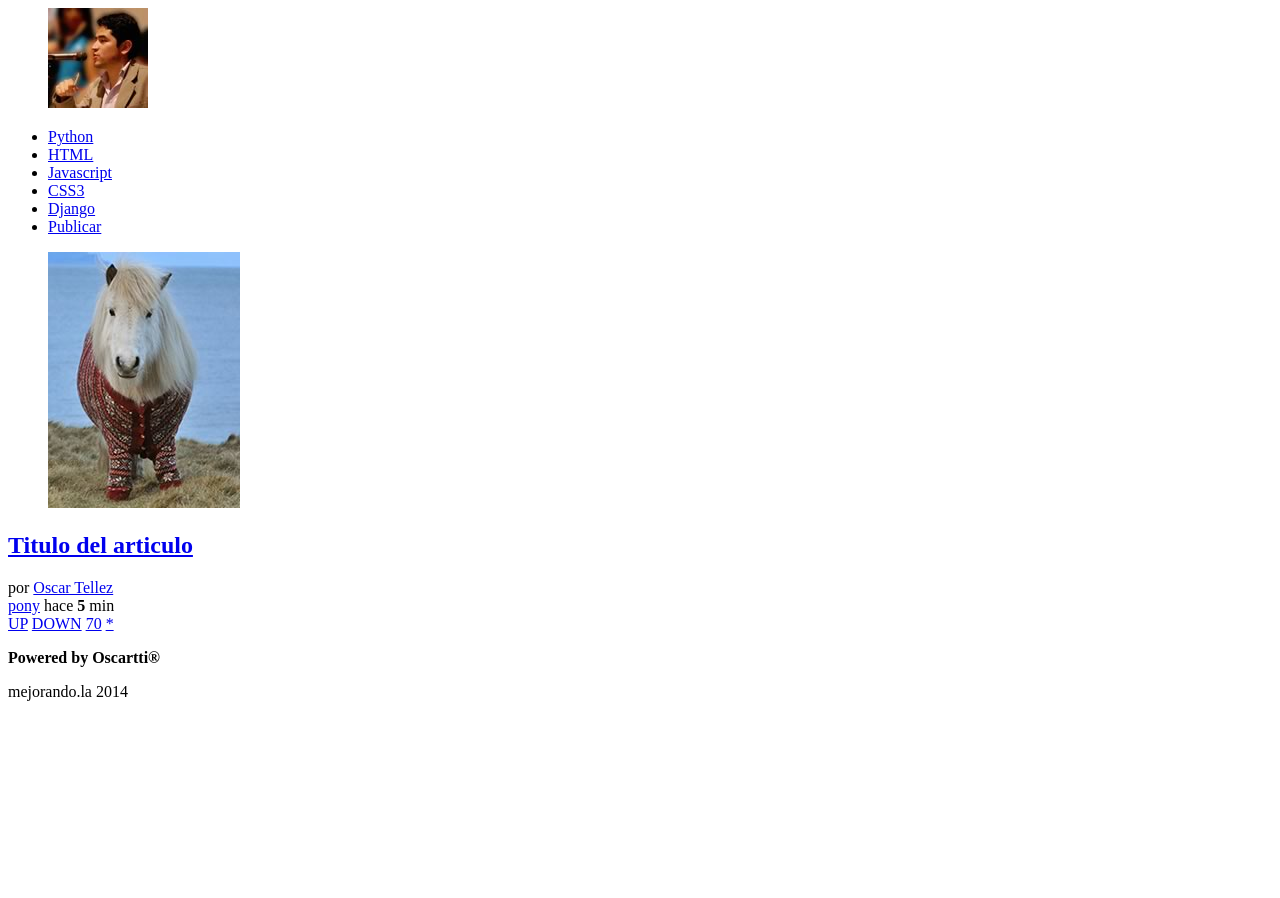
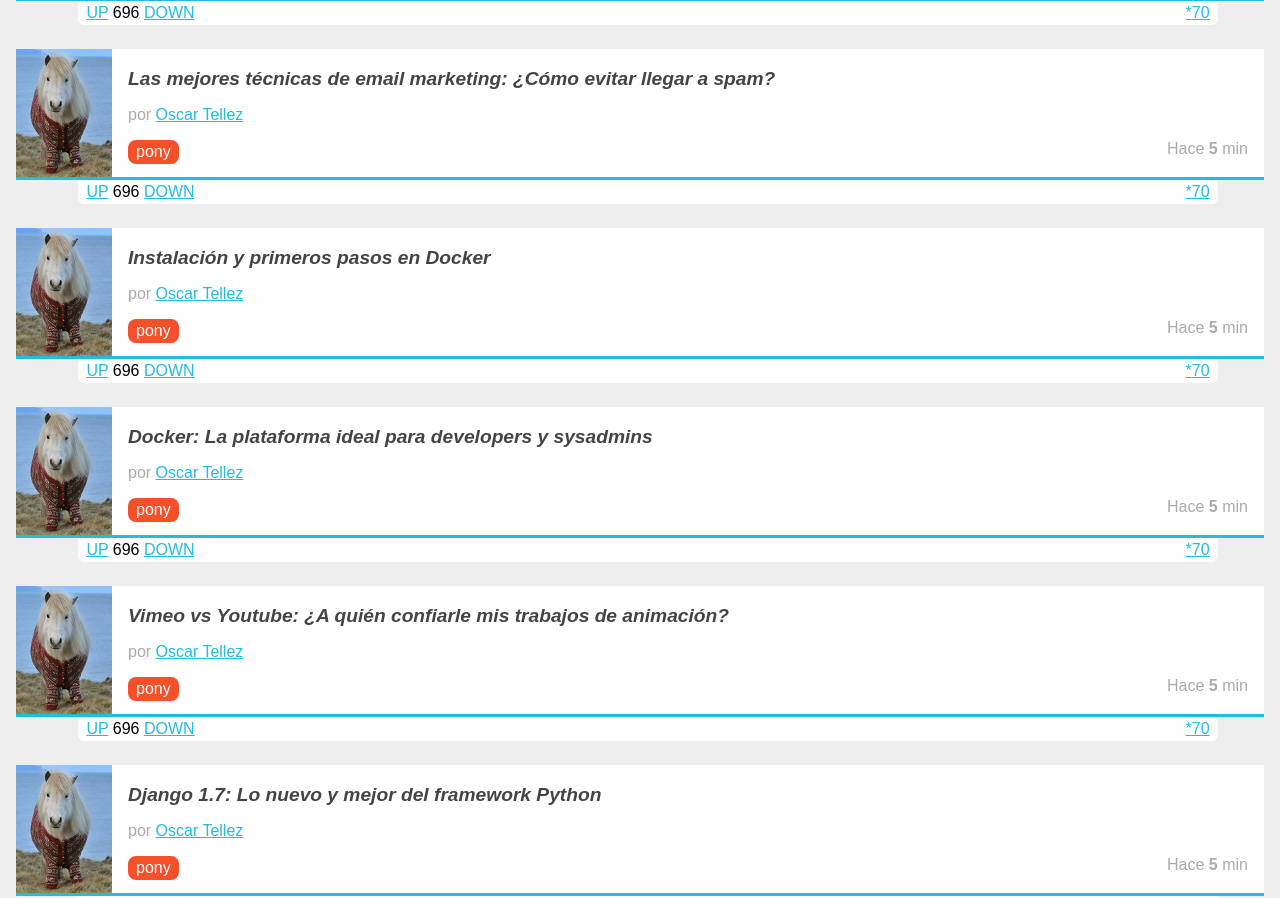
Before and after one commit to oscartzgz/mla-cdwPuls2014, a plain HTML site: page index.html in a window 1280 px wide. Shown: the part 252-1150 px from the top of the page. Before the commit the page ends 969 px from the top, so only its background shows below. Drawn offline with Linux system fonts and the light colour scheme.

Commit message:
HTML y CSS completados

```diff
--- /dev/null
+++ b/css/estilos.css
@@ -0,0 +1,187 @@
+a{
+	color: #22BCE0;
+}
+
+body{
+	background: #EEEEEE;
+	font-family: Arial;
+	font-size: 16px;
+}
+
+
+
+footer{
+	color: rgba(255,255,255,0.8);
+	background: #22BCE0;
+	text-align: center;
+	padding: 1em;
+}
+
+footer p:first-child{
+	margin-bottom: 0;
+}
+footer p:last-child{
+	margin-top: 0;
+}
+
+footer p:last-child:before{
+	content: "- "
+}
+
+footer p:last-child:after{
+	content: " -"
+}
+
+
+
+
+header figure{
+	margin: 0;
+	float: left;
+}
+
+header{
+	background: #343B54;
+	color: white;
+	padding: 0.5em;
+	overflow: hidden;
+	position: relative;
+}
+
+header h1{
+	font-size: 1.2em;
+	font-weight: normal;
+	margin: 0.2em 70px 0 0;
+}
+
+header #avatar{
+	margin: 0.5em 0.5em 0 0;
+	position: absolute;
+	right: 0;
+	top: 0;
+}
+
+header #avatar img{
+	border-radius: 50%;
+	width: 55px;
+	display: inline-block;
+}
+
+header #logo img{
+	width: 52px;
+	border-right: 1px solid white;
+	padding-right: .5em;
+	margin-right: .5em;
+}
+
+nav{
+	background: #80BCA3;
+	padding: 0 .5em;
+	position: relative;
+}
+
+nav ul{
+	list-style: none;
+	margin: 0;
+	padding: 0;
+}
+
+nav ul #publicar_nav{
+	position: absolute;
+	top: -.25em;
+	right: 0;
+}
+
+nav ul #publicar_nav a{
+	background: #22BCE0;
+	border-radius: .4em;
+	box-shadow: rgba(0,0,0,0.5) 5px 5px 15px;
+	padding: .7em 1em;
+	font-style: italic;
+	text-decoration: none;
+	text-shadow: rgba(0,0,0,0.5) 2px 2px 5px;
+}
+
+nav ul li{
+	display: inline-block;
+	margin: 0 1em 0 0;
+}
+
+nav ul li a{
+	color: white;
+	display: block;
+	padding: 0.5em 0;
+}
+
+
+#contenido{
+	margin: 1em;
+}
+
+#contenido .item{
+	background: white;
+	border-bottom: 3px solid #22BCE0;
+	margin-bottom: 3em;
+	min-height: 128px;
+	position: relative;
+}
+
+#contenido .item .autor_item{
+	color: #AAA;
+}
+
+#contenido .item .datos_item{
+	text-align:  right;
+	margin: 1em 1em 0 0;
+}
+
+#contenido .item .datos_item .fecha_item{
+	color: #AAA;
+}
+
+#contenido .item .datos_item .tag_item{
+	background: #F4502A;
+	border-radius: .5em;
+	color: white;
+	display: inline-block;
+	float: left;
+	padding: 0.2em .5em;
+	text-decoration:  none;
+}
+
+#contenido .item .imagen_item{
+	margin: 0;
+	float: left;
+	margin: 0 1em 0 0;
+}
+
+#contenido .item .imagen_item img{
+	width: 96px;
+}
+
+#contenido .item .titulo_item{
+	font-size: 1.2em;
+	font-style: italic;
+	padding: 1em 1em 0 0;
+}
+
+#contenido .item .titulo_item a{
+	color: #444;
+	text-decoration: none;
+}
+
+#contenido .item .votacion{
+	background: white;
+	border-radius: 0 0 .4em .4em;
+	left: 5%;
+	margin-top: 3px;
+	padding: .2em .5em;
+	position: absolute;
+	top: 100%;
+	width: 90%;
+}
+
+#contenido .item .votacion .comentarios_item,
+#contenido .item .votacion .guardar_item{
+	float: right;
+}
--- a/index.html
+++ b/index.html
@@ -2,9 +2,10 @@
 <html lang="es">
 	<head>
 		<meta charset="UTF-8" />
-		<meta description="Proyecto de la primera generacion del 2014 del curso de didseño web online" />
-		<title>Puls2014: Comunidad de gente atractiva emprendedora y con deseos de cambiar la web
-		</title>
+		<meta name="description" content="Proyecto de la primera generacion del 2014 del curso de didseño web online" />
+		<title>Puls2014: Comunidad de gente atractiva emprendedora y con deseos de cambiar la web</title>
+		<link rel="stylesheet" href="css/normalize.css">
+		<link rel="stylesheet" href="css/estilos.css">
 	</head>
 	<body>
 		<header>
@@ -14,7 +15,7 @@
 			<h1>
 				Puls2014: Comunidad de personas emprendedoras y que fomran internet.
 			</h1>
-			<figure>
+			<figure id="avatar">
 				<img src="images/avatar.jpg">
 			</figure>
 		</header>
@@ -25,7 +26,7 @@
 				<li><a href="#">Javascript</a></li>
 				<li><a href="#">CSS3</a></li>
 				<li><a href="#">Django</a></li>
-				<li><a href="#" id="publicar_nav">Publicar</a></li>
+				<li id="publicar_nav"><a href="#" >Publicar</a></li>
 			</ul>
 		</nav>
 		<section id="contenido">
@@ -33,9 +34,9 @@
 				<figure class="imagen_item">
 					<img src="images/imagen.jpg">
 				</figure>
-				<h2>
+				<h2 class="titulo_item">
 					<a href="#">
-						Titulo del articulo
+						PyCharm: El mejor IDE para tus proyectos en Python
 					</a>
 				</h2>
 				<div class="autor_item">
@@ -43,12 +44,143 @@
 				</div>
 				<div class="datos_item">
 					<a href="#" class="tag_item">pony</a>
-					<span>
-						hace <strong>5</strong> min
+					<span class="fecha_item">
+						Hace <strong>5</strong> min
 					</span>
 				</div>
 				<div class="votacion">
 					<a href="#" class="up">UP</a>
+					696
+					<a href="#" class="down">DOWN</a>
+					<a href="#" class="comentarios_item">70</a>
+					<a href="#" class="guardar_item">*</a>
+				</div>
+			</article>
+						<article class="item">
+				<figure class="imagen_item">
+					<img src="images/imagen.jpg">
+				</figure>
+				<h2 class="titulo_item">
+					<a href="#">
+						Las mejores técnicas de email marketing: ¿Cómo evitar llegar a spam?
+					</a>
+				</h2>
+				<div class="autor_item">
+					por <a href="#">Oscar Tellez</a>
+				</div>
+				<div class="datos_item">
+					<a href="#" class="tag_item">pony</a>
+					<span class="fecha_item">
+						Hace <strong>5</strong> min
+					</span>
+				</div>
+				<div class="votacion">
+					<a href="#" class="up">UP</a>
+					696
+					<a href="#" class="down">DOWN</a>
+					<a href="#" class="comentarios_item">70</a>
+					<a href="#" class="guardar_item">*</a>
+				</div>
+			</article>
+						<article class="item">
+				<figure class="imagen_item">
+					<img src="images/imagen.jpg">
+				</figure>
+				<h2 class="titulo_item">
+					<a href="#">
+						Instalación y primeros pasos en Docker
+					</a>
+				</h2>
+				<div class="autor_item">
+					por <a href="#">Oscar Tellez</a>
+				</div>
+				<div class="datos_item">
+					<a href="#" class="tag_item">pony</a>
+					<span class="fecha_item">
+						Hace <strong>5</strong> min
+					</span>
+				</div>
+				<div class="votacion">
+					<a href="#" class="up">UP</a>
+					696
+					<a href="#" class="down">DOWN</a>
+					<a href="#" class="comentarios_item">70</a>
+					<a href="#" class="guardar_item">*</a>
+				</div>
+			</article>
+						<article class="item">
+				<figure class="imagen_item">
+					<img src="images/imagen.jpg">
+				</figure>
+				<h2 class="titulo_item">
+					<a href="#">
+						Docker: La plataforma ideal para developers y sysadmins
+					</a>
+				</h2>
+				<div class="autor_item">
+					por <a href="#">Oscar Tellez</a>
+				</div>
+				<div class="datos_item">
+					<a href="#" class="tag_item">pony</a>
+					<span class="fecha_item">
+						Hace <strong>5</strong> min
+					</span>
+				</div>
+				<div class="votacion">
+					<a href="#" class="up">UP</a>
+					696
+					<a href="#" class="down">DOWN</a>
+					<a href="#" class="comentarios_item">70</a>
+					<a href="#" class="guardar_item">*</a>
+				</div>
+			</article>
+						<article class="item">
+				<figure class="imagen_item">
+					<img src="images/imagen.jpg">
+				</figure>
+				<h2 class="titulo_item">
+					<a href="#">
+						Vimeo vs Youtube: ¿A quién confiarle mis trabajos de animación?
+					</a>
+				</h2>
+				<div class="autor_item">
+					por <a href="#">Oscar Tellez</a>
+				</div>
+				<div class="datos_item">
+					<a href="#" class="tag_item">pony</a>
+					<span class="fecha_item">
+						Hace <strong>5</strong> min
+					</span>
+				</div>
+				<div class="votacion">
+					<a href="#" class="up">UP</a>
+					696
+					<a href="#" class="down">DOWN</a>
+					<a href="#" class="comentarios_item">70</a>
+					<a href="#" class="guardar_item">*</a>
+				</div>
+			</article>
+						<article class="item">
+				<figure class="imagen_item">
+					<img src="images/imagen.jpg">
+				</figure>
+				<h2 class="titulo_item">
+					<a href="#">
+						Django 1.7: Lo nuevo y mejor del framework Python
+					</a>
+				</h2>
+				<div class="autor_item">
+					por <a href="#">Oscar Tellez</a>
+				</div>
+				<div class="datos_item">
+					<a href="#" class="tag_item">pony</a>
+					<span class="fecha_item">
+						Hace <strong>5</strong> min
+					</span>
+				</div>
+				<div class="votacion">
+					<a href="#" class="up">UP</a>
+					696
 					<a href="#" class="down">DOWN</a>
 					<a href="#" class="comentarios_item">70</a>
 					<a href="#" class="guardar_item">*</a>
```
Also changed, not shown: css/normalize.css (added).
